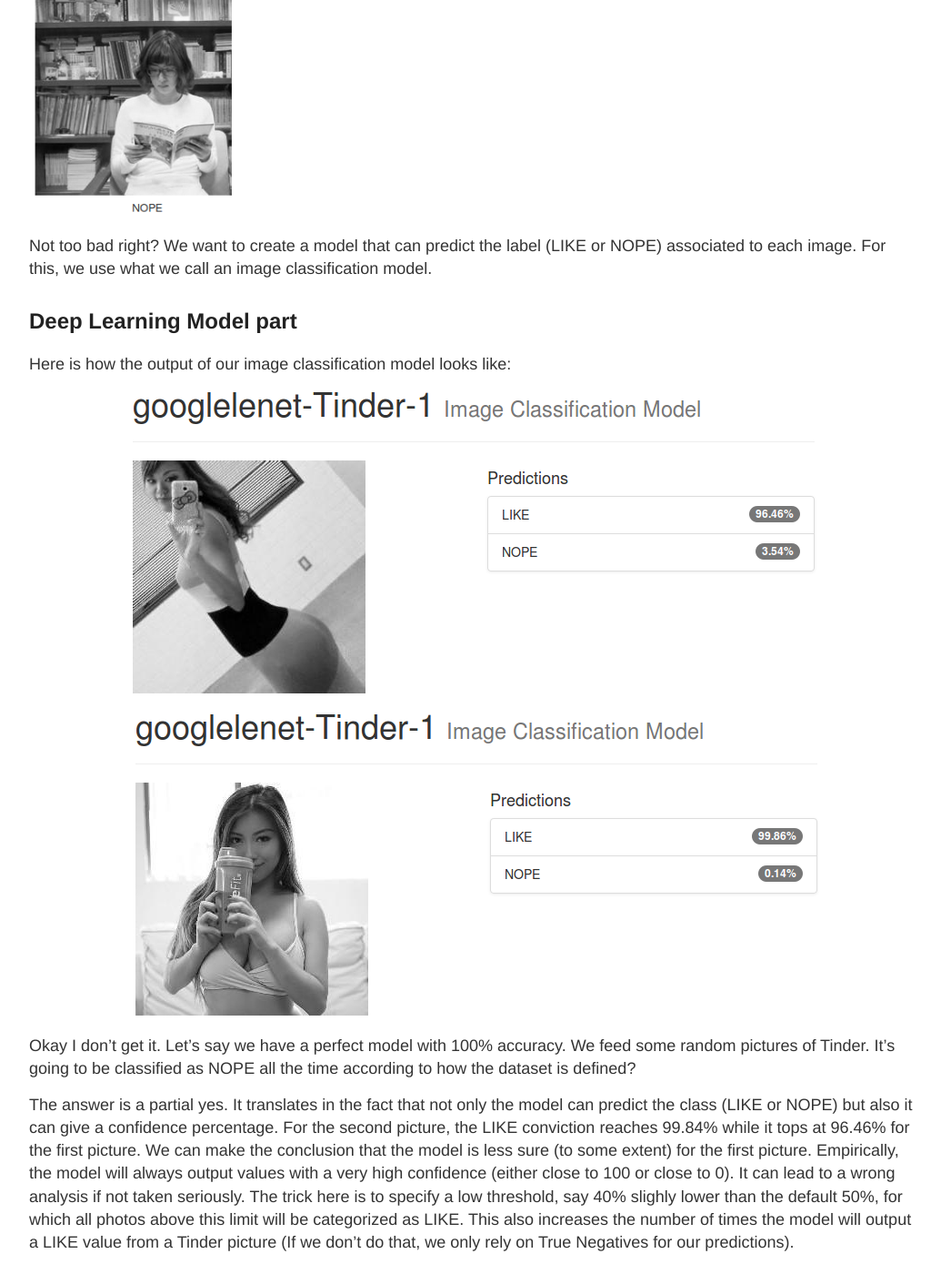
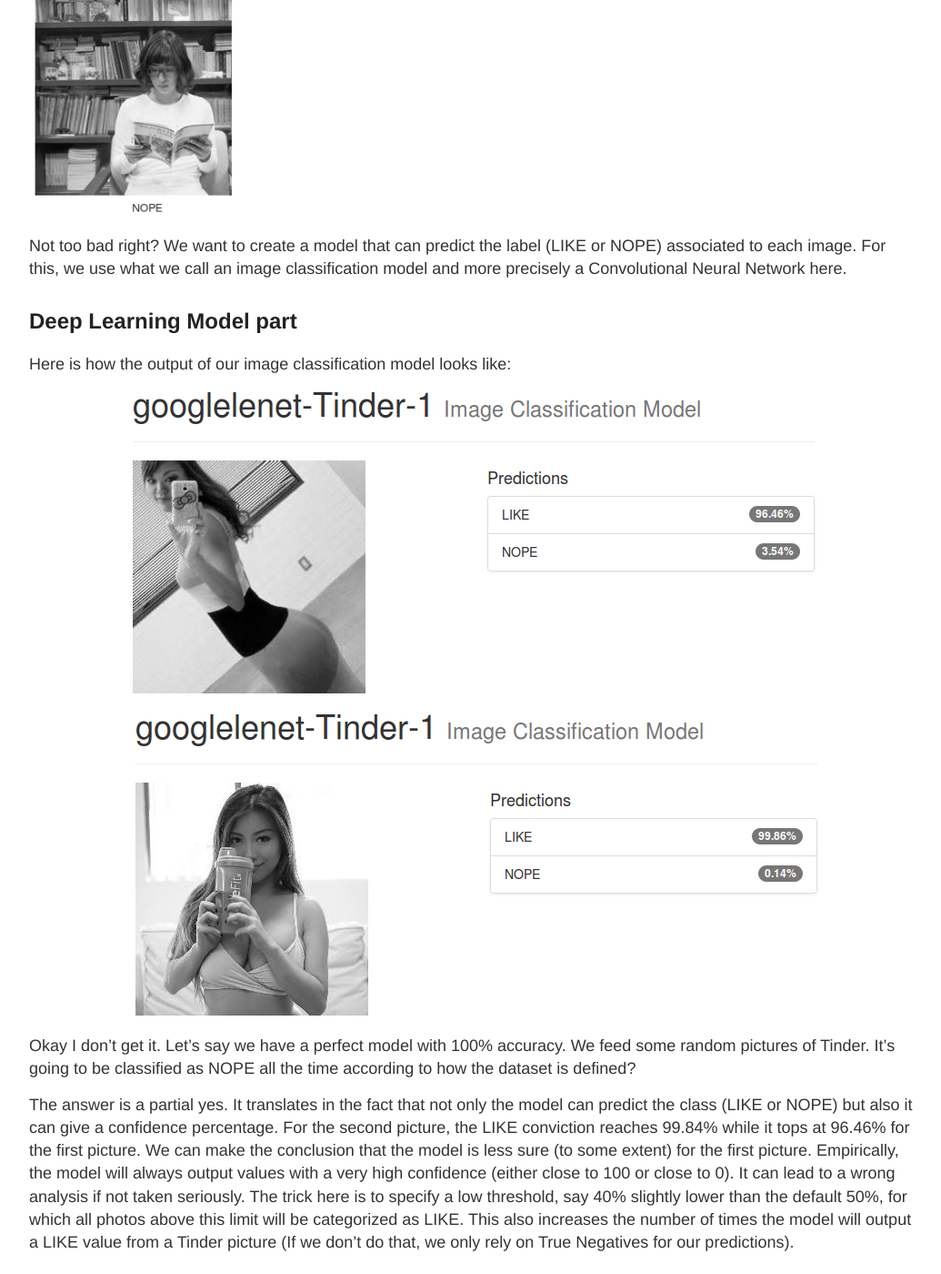
Before and after one commit to philipperemy/philipperemy.github.io, a Jekyll site: the page built from _posts/2016-11-04-tinder-deep-learning.md, in a window 1280 px wide and 1400 px high, scrolled down 3978 px. Shown: the whole window at 91% size, without its empty margins (118-1153 px from the left). Built offline with Jekyll 4.4.1, drawn with Linux system fonts in a browser that asks for light colours; comment, search, counter and statistics services are not loaded; some of the changed text lies outside the part shown.

Commit message:
deep learning tinder

```diff
--- a/_posts/2016-11-04-tinder-deep-learning.md
+++ b/_posts/2016-11-04-tinder-deep-learning.md
@@ -23,7 +23,7 @@ We have approximately 151k images taken from Instagram and Tinder. Our problem i
 ![png](/images/tinder/7.png){: .center-image }
 ![png](/images/tinder/8.png){: .center-image }
 
-Not too bad right? We want to create a model that can predict the label (LIKE or NOPE) associated to each image. For this, we use what we call an image classification model.
+Not too bad right? We want to create a model that can predict the label (LIKE or NOPE) associated to each image. For this, we use what we call an image classification model and more precisely a Convolutional Neural Network here.
 
 ## Deep Learning Model part
 
@@ -36,11 +36,11 @@ Here is how the output of our image classification model looks like:
 
 Okay I don't get it. Let's say we have a perfect model with 100% accuracy. We feed some random pictures of Tinder. It's going to be classified as NOPE all the time according to how the dataset is defined?
 
-The answer is a partial yes. It translates in the fact that not only the model can predict the class (LIKE or NOPE) but also it can give a confidence percentage. For the second picture, the LIKE conviction reaches 99.84% while it tops at 96.46% for the first picture. We can make the conclusion that the model is less sure (to some extent) for the first picture. Empirically, the model will always output values with a very high confidence (either close to 100 or close to 0). It can lead to a wrong analysis if not taken seriously. The trick here is to specify a low threshold, say 40% slighly lower than the default 50%, for which all photos above this limit will be categorized as LIKE. This also increases the number of times the model will output a LIKE value from a Tinder picture (If we don't do that, we only rely on True Negatives for our predictions).
+The answer is a partial yes. It translates in the fact that not only the model can predict the class (LIKE or NOPE) but also it can give a confidence percentage. For the second picture, the LIKE conviction reaches 99.84% while it tops at 96.46% for the first picture. We can make the conclusion that the model is less sure (to some extent) for the first picture. Empirically, the model will always output values with a very high confidence (either close to 100 or close to 0). It can lead to a wrong analysis if not taken seriously. The trick here is to specify a low threshold, say 40% slightly lower than the default 50%, for which all photos above this limit will be categorized as LIKE. This also increases the number of times the model will output a LIKE value from a Tinder picture (If we don't do that, we only rely on True Negatives for our predictions).
 
 ## Auto Swiper
 
-Now that we have an image classification model that takes as input an image and spits out a confidence number (0 means not attractive at all, 100 for super attractive), let's attack the auto swiper part.
+Now that we have an image classification model that takes as input an image and spits out a confidence number (0 means not attractive at all, 100 for super attractive), let's attack the Auto Swiper part.
 
 
 A profile usually consists in a combination of more than one picture. We consider that if at least one picture has the status LIKE, we swipe right. If all the pictures are marked as NOPE by the classification model, we swipe left. We don't make any analysis based on the descriptions and/or age. The whole bot can swipe several times per second, more than any human could do.
@@ -162,7 +162,7 @@ First, thanks for reading! I hope you guys now have a clearer understanding of h
 
 If you'd liked to learn more on the technical part, I strong advice you to check the [Stanford University CS231 course](http://cs231n.stanford.edu/).
 
-The source code of the auto swiper (Tinder bot) is available [here](https://github.com/philipperemy/Deep-Learning-Tinder). I invite you to star it, fork it and contribute!
+The source code of the Auto Swiper (Tinder Bot) is available [here](https://github.com/philipperemy/Deep-Learning-Tinder). I invite you to star it, fork it and contribute!
 
 Some ways of improvement are:
 
```
Also changed, not shown: other parts of _posts/2016-11-04-tinder-deep-learning.md (+1 -1 lines).
